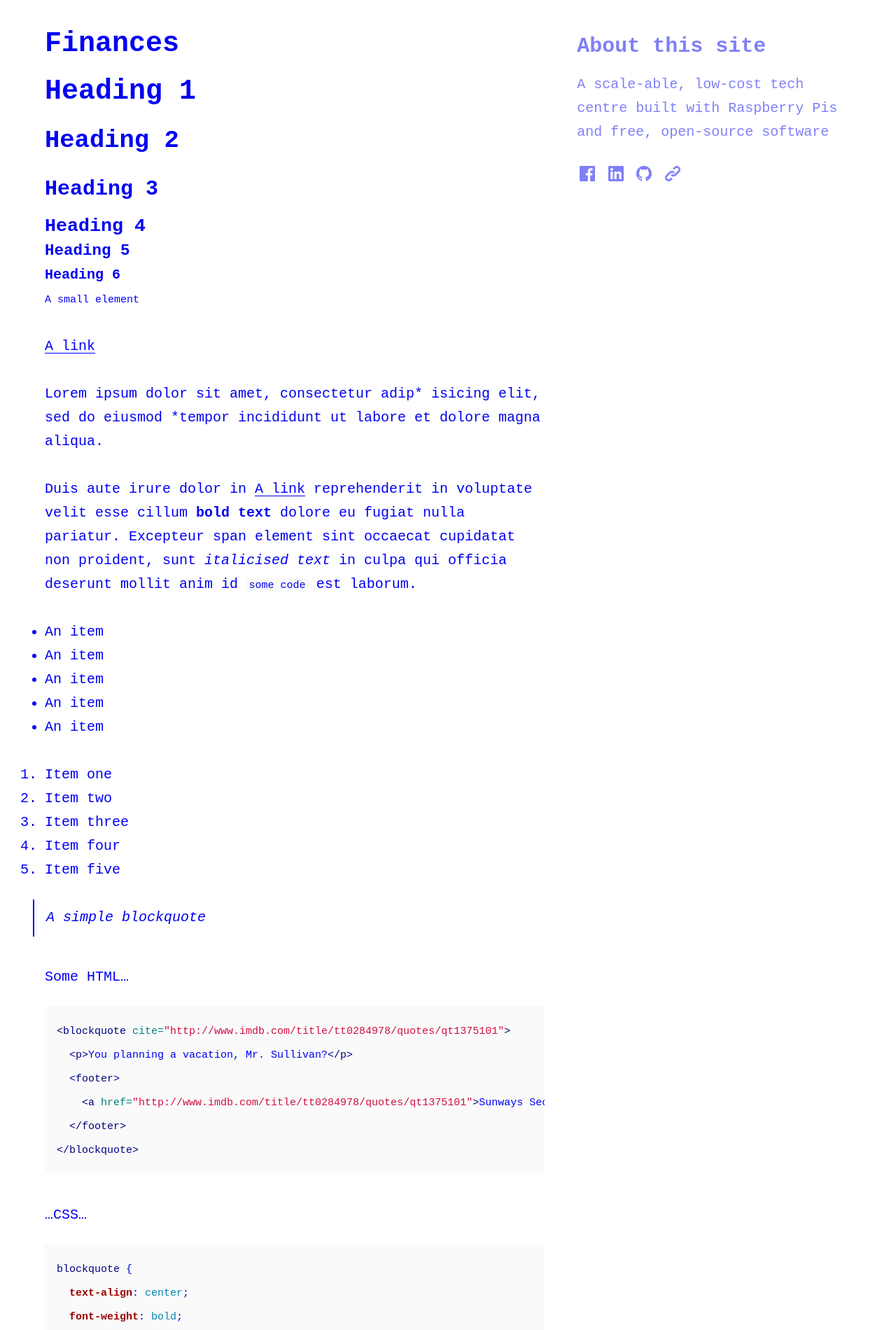
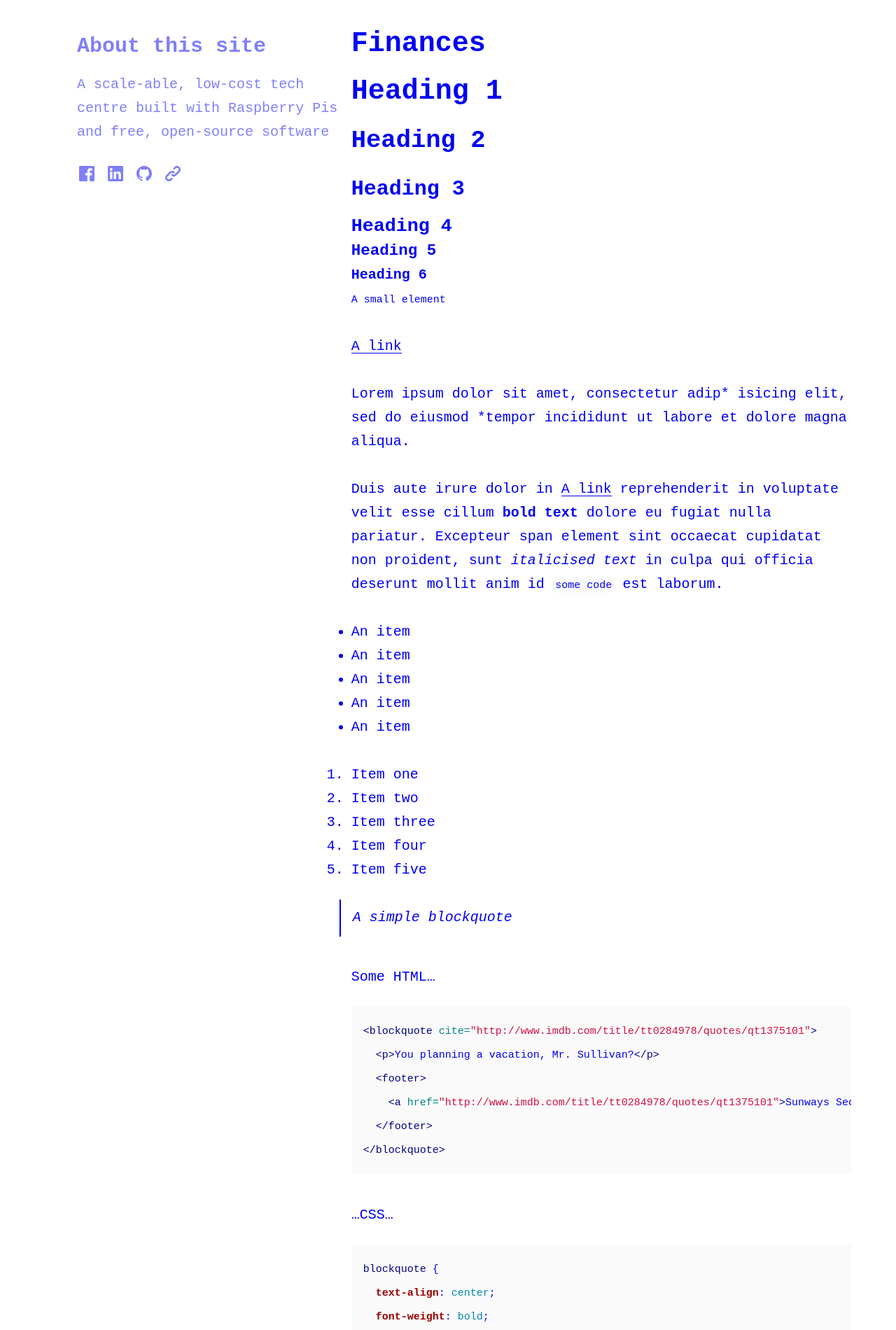
Before and after one commit to bulungula-tech-centre/bulungula-tech-centre, a Jekyll site: the page built from finances.md, in a window 1280 px wide. Shown: the part 408-2308 px from the top of the page at 70% size. Built offline with Jekyll 4.4.1, drawn with Linux system fonts in a browser that asks for light colours.

Commit message:
Update page.html

```diff
--- a/_layouts/page.html
+++ b/_layouts/page.html
@@ -5,6 +5,8 @@ layout: default
 {% include site-header.html %}
 
 <main class="main  container">
+
+  {% if page.aside == true %}{% include site-aside.html %}{% endif %}
 
   <article class="article  article--page  content  typeset">
 
@@ -14,8 +16,6 @@ layout: default
 
   </article>
 
-  {% if page.aside == true %}{% include site-aside.html %}{% endif %}
-
 </main>
 
 {% include site-footer.html %}
```
